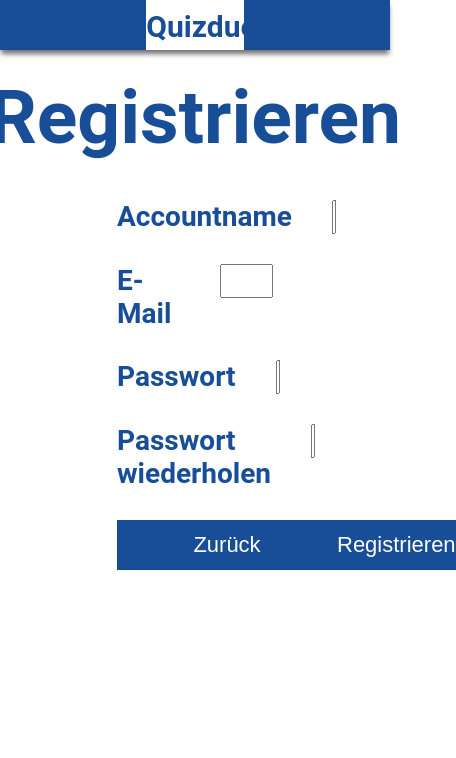
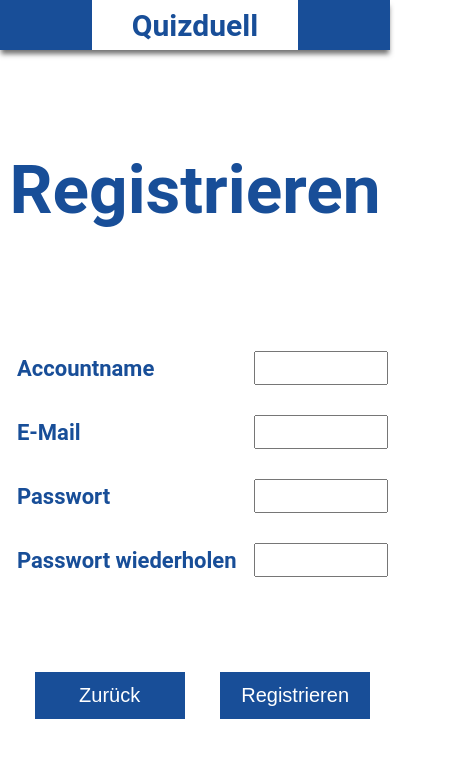
Before and after one commit to peaceable1887/Quizduell, a Vue app in the folder client/client01/: page /register in a window 390 px wide. Shown: the top 758 px of the page, 456 px wide, since content can reach past the window. Built offline with nearby package versions, Linux system fonts and the light colour scheme; the HTML template or start-up script is replaced by a standard one.

Commit message:
css: implemented responsive design

```diff
--- a/client/client01/src/components/Header.vue
+++ b/client/client01/src/components/Header.vue
@@ -22,13 +22,14 @@
     -webkit-box-shadow: 0px 5px 5px -1px rgba(64,64,64,0.74);
     -moz-box-shadow: 0px 5px 5px -1px rgba(64,64,64,0.74);
 }
-.headline{
+.headline
+{
+    display: flex;
+    align-items: center;
+    padding: 0 40px 0 40px;
     background-color: white;
-    width: 25%;
-    text-align: center;
     color: #184e98;
     font-size: 30px;
     font-weight: bold;
-    padding-top: 9px;
 }
 </style>
--- a/client/client01/src/components/Headline.vue
+++ b/client/client01/src/components/Headline.vue
@@ -20,7 +20,6 @@
     {
         display: flex;
         justify-content: center;
-        padding: 15% 0 15% 0;
     }
     h2
     {
--- a/client/client01/src/components/LoginForm.vue
+++ b/client/client01/src/components/LoginForm.vue
@@ -12,7 +12,9 @@
                     <input type="password" name="password" v-model="password">
                 </div>
                 <div class="errMsg" v-html="errMsg"></div>
-                <Button type="submit" text="Anmelden"></Button>
+                <div class="btnWrapper">
+                    <Button type="submit" text="Anmelden"></Button>
+                </div>
             </form>
             <div class="register">
                 <router-link to="/register">Registrieren</router-link>
@@ -80,53 +82,75 @@
 .headline
 {
     font-size: 80px;
+    padding: 100px 0 100px 0;
 }
 .container
 {
-    width: 40%;
+    display: flex;
+    flex-direction: column;
     margin: auto;
 }
 #loginForm
 {
     display: flex;
-    justify-content: center;
     flex-direction: column;
-
+    padding: 2%;
 }
 .formData
 {
     display: flex;
     justify-content: space-between;
+    align-items: center;
     color: #184e98;
-    font-size: 28px;
+    font-size: 24px;
     font-weight: bold;
     padding: 15px 0 15px 0;
 }
+.formData label
+{
+    text-align: center;
+}
 .formData input
 {
-    margin: 0 0 0 40px;
     height: 30px;
-    width: 40%;
-
+    width: 250px;
 }
 .errMsg
 {
     color: red;
     font-style: bold;
 }
+.btnWrapper
+{
+    display: flex;
+    justify-content: center;
+    margin-top: 80px;
+}
 Button
 {
     width: 260px;
-    margin: 10% auto auto auto;
+
     padding: 12px 0 12px 0;
     font-size: 22px;
 }
 .register
 {
-    margin: auto;
-    padding-top: 6%;
-    text-align: center;
+    display: flex;
+    justify-content: center;
+    padding-top: 30px;
     color:#184e98;
+}
+@media screen and (max-width:650px)
+{
+    .headline{font-size: 60px}
+    #loginForm { width: 100%;}
+    .formData{font-size: 22px; }
+    .formData input{width: 200px; }
+    Button
+    {
+        width: 200px;
+        font-size: 20px;
+    }
 }
 
 
--- a/client/client01/src/components/RegisterForm.vue
+++ b/client/client01/src/components/RegisterForm.vue
@@ -105,11 +105,13 @@
 <style scoped>
 .headline
 {
-    font-size: 50px;
+    font-size: 45px;
+    padding: 100px 0 100px 0;
 }
 .container
 {
-    width:40%;
+    display: flex;
+    flex-direction: column;
     margin: auto;
 }
 #registerForm
@@ -117,22 +119,27 @@
     display: flex;
     justify-content: center;
     flex-direction: column;
-
+    padding: 2%;
+    width: 600px;
 }
 .formData
 {
     display: flex;
     justify-content: space-between;
+    align-items: center;
     color: #184e98;
-    font-size: 28px;
+    font-size: 24px;
     font-weight: bold;
     padding: 15px 0 15px 0;
 }
+.formData label
+{
+    text-align: center;
+}
 .formData input
 {
-    margin: 0 0 0 40px;
-    height: 30px;
-    width: 40%;
+   height: 30px;
+   width: 250px;
 }
 .errMsg
 {
@@ -143,16 +150,27 @@
 {
     display: flex;
     justify-content: space-around;
-    margin-top: 10%;
+    margin-top: 80px;
 }
 a{
     width: auto;
 }
 Button
 {
-    width: 220px;
+    width: 200px;
     padding: 12px 0 12px 0;
     font-size: 22px;
 }
+@media screen and (max-width:650px)
+{
+    #registerForm { width: 100%;}
+    .formData{font-size: 22px; }
+    .formData input{width: 130px; }
+    Button
+    {
+        width: 150px;
+        font-size: 20px;
+    }
+}
 
 </style>
--- a/client/client01/src/views/Main.vue
+++ b/client/client01/src/views/Main.vue
@@ -51,6 +51,7 @@
     .headline
     {
         font-size: 80px;
+        padding: 100px 0 100px 0;
     }
     .container
     {
@@ -69,5 +70,17 @@
         padding: 12px 0 12px 0;
         font-size: 22px;
     }
+    @media screen and (max-width:650px)
+{
+    .headline{font-size: 60px}
+    #loginForm { width: 100%;}
+    .formData{font-size: 22px; }
+    .formData input{width: 200px; }
+    Button
+    {
+        width: 250px;
+        font-size: 20px;
+    }
+}
 
 </style>
```
